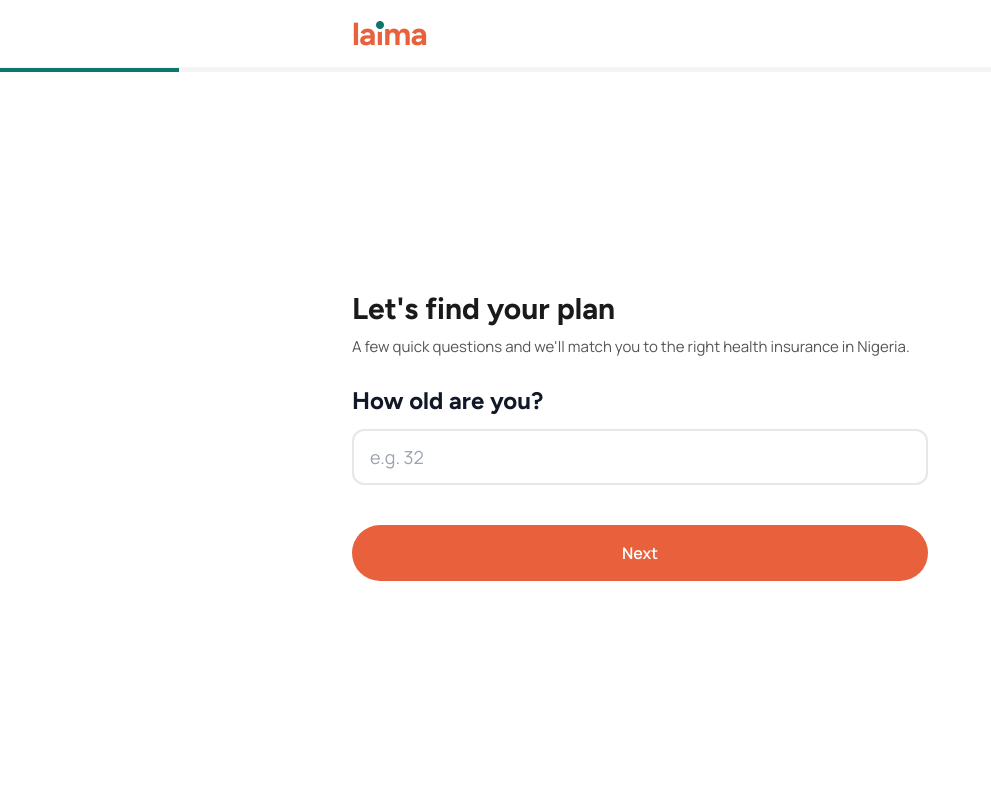
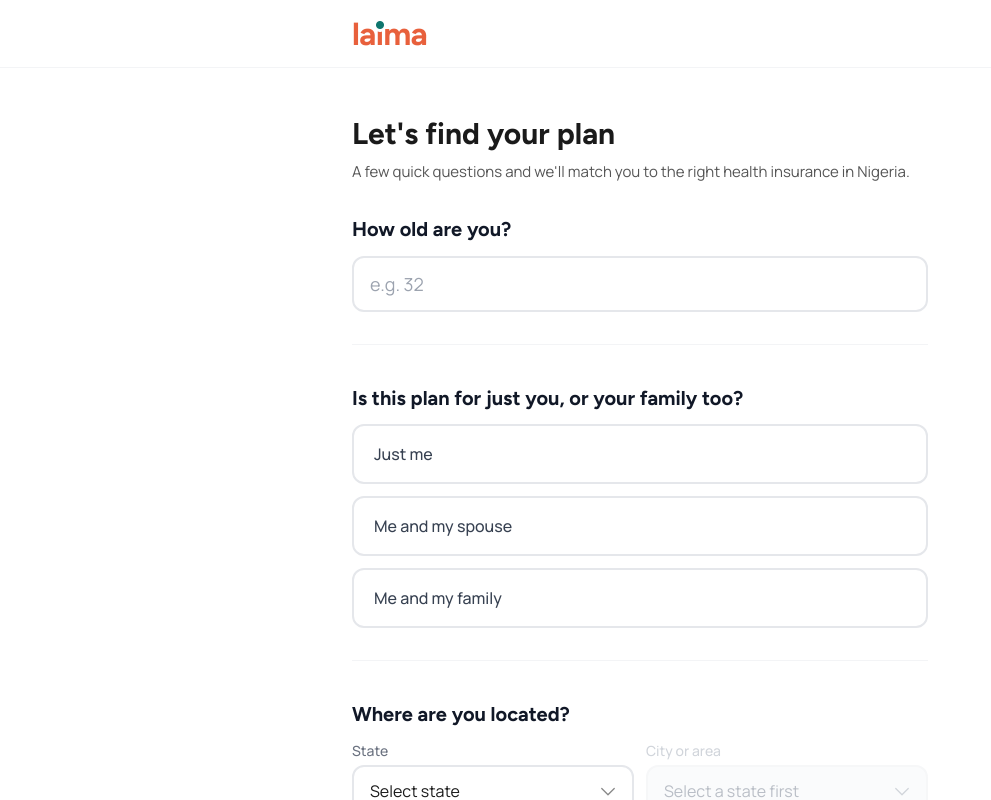
Before and after one commit to PhemmyJosh/health-insurance-navigator, a Next.js app: page /quiz in a window 1280 px wide. Shown: the top 800 px of the page, without its empty margins (0-991 px from the left). Built offline with nearby package versions, Linux system fonts and the light colour scheme.

Commit message:
refactor: replace multi-step quiz with single one-page form
Same 7 fields and validation rules, now submitted from one scrollable
page instead of a step-by-step wizard.

```diff
--- a/app/quiz/page.tsx
+++ b/app/quiz/page.tsx
@@ -16,19 +16,6 @@ const NIGERIAN_STATES = [
   "Osun", "Oyo", "Plateau", "Rivers", "Sokoto", "Taraba", "Yobe", "Zamfara",
 ];
 
-// Q1: Age | Q2: Coverage | Q3: Location (state+city) | Q4: Budget
-// Q5: Conditions | Q6: Hospital | Q7: Priority
-const CONTEXTUAL_MESSAGES = [
-  null,
-  { headline: "Let's find your plan", subtext: "A few quick questions and we'll match you to the right health insurance in Nigeria." },
-  { message: "Coverage needs change depending on who you're protecting." },
-  { message: "Your location helps us show only plans with hospitals near you." },
-  { message: "We'll only recommend plans that actually fit what you can spend." },
-  { message: "This helps us flag any exclusions or waiting periods that could affect you." },
-  { message: "If you have a trusted hospital, we'll make sure it's in the network." },
-  { message: "Last one. This tells us what matters most so we can weight your recommendation correctly." },
-];
-
 type Answers = {
   age: string;
   coverage: string;
@@ -41,11 +28,10 @@ type Answers = {
   priority: string;
 };
 
-const TOTAL_STEPS = 7;
+type FieldKey = "age" | "coverage" | "location" | "budget" | "conditions" | "priority";
 
 export default function QuizPage() {
   const router = useRouter();
-  const [step, setStep] = useState(1);
   const [answers, setAnswers] = useState<Answers>({
     age: "",
     coverage: "",
@@ -57,7 +43,8 @@ export default function QuizPage() {
     preferredHospital: "",
     priority: "",
   });
-  const [error, setError] = useState("");
+  const [invalidFields, setInvalidFields] = useState<Set<FieldKey>>(new Set());
+  const [formError, setFormError] = useState("");
 
   function update(field: Exclude<keyof Answers, "conditions">, value: string) {
     setAnswers((prev) => {
@@ -69,7 +56,6 @@ export default function QuizPage() {
       }
       return updated;
     });
-    setError("");
   }
 
   function toggleCondition(value: string) {
@@ -82,38 +68,31 @@ export default function QuizPage() {
       if (current.includes(value)) return { ...prev, conditions: without };
       return { ...prev, conditions: [...without, value] };
     });
-    setError("");
   }
 
-  function canAdvance(): boolean {
-    switch (step) {
-      case 1: return answers.age.trim() !== "" && Number(answers.age) > 0;
-      case 2: return answers.coverage !== "";
-      case 3:
-        if (answers.state === "") return false;
-        if (answers.coverage === "individual") return answers.city !== "";
-        return true;
-      case 4: return answers.budget !== "";
-      case 5: return answers.conditions.length > 0;
-      case 6: return true;
-      case 7: return answers.priority !== "";
-      default: return false;
-    }
+  function validate(): Set<FieldKey> {
+    const invalid = new Set<FieldKey>();
+    if (!(answers.age.trim() !== "" && Number(answers.age) > 0)) invalid.add("age");
+    if (answers.coverage === "") invalid.add("coverage");
+    const locationValid =
+      answers.state !== "" &&
+      (answers.coverage === "individual" ? answers.city !== "" : true);
+    if (!locationValid) invalid.add("location");
+    if (answers.budget === "") invalid.add("budget");
+    if (answers.conditions.length === 0) invalid.add("conditions");
+    if (answers.priority === "") invalid.add("priority");
+    return invalid;
   }
 
-  function handleNext() {
-    if (!canAdvance()) {
-      setError("Please answer this question to continue.");
+  function handleSubmit(e: React.FormEvent) {
+    e.preventDefault();
+    const invalid = validate();
+    setInvalidFields(invalid);
+    if (invalid.size > 0) {
+      setFormError("Please complete all required fields highlighted below.");
       return;
     }
-    setStep((s) => s + 1);
-  }
-
-  function handleSubmit() {
-    if (!canAdvance()) {
-      setError("Please answer this question to continue.");
-      return;
-    }
+    setFormError("");
     const submissionData = {
       ...answers,
       conditions: answers.conditions.join(", ") || "none",
@@ -122,8 +101,6 @@ export default function QuizPage() {
     sessionStorage.setItem("userAnswers", JSON.stringify(submissionData));
     router.push("/result");
   }
-
-  const progress = Math.round((step / TOTAL_STEPS) * 100);
 
   return (
     <main className="min-h-screen flex flex-col bg-white">
@@ -136,92 +113,25 @@ export default function QuizPage() {
         </div>
       </header>
 
-      {/* Progress bar */}
-      <div className="h-1 bg-gray-100">
-        <div
-          className="h-1 bg-[#0f766e] transition-all duration-500"
-          style={{ width: `${progress}%` }}
-        />
+      <section className="flex-1 flex justify-center px-6 py-12">
+        <div className="w-full max-w-xl">
+          <div className="space-y-2 mb-8">
+            <h1
+              className="text-3xl font-bold text-[#1a1a1a]"
+              style={{ fontFamily: "var(--font-figtree)" }}
+            >
+              Let&apos;s find your plan
+            </h1>
+            <p className="text-[15px] text-[#555] leading-relaxed">
+              A few quick questions and we&apos;ll match you to the right health insurance in Nigeria.
+            </p>
           </div>
 
-      {/* Question area */}
-      <section className="flex-1 flex flex-col items-center justify-center px-6 py-12">
-        <div className="w-full max-w-xl space-y-8">
-          <StepContent
-            step={step}
-            answers={answers}
-            update={update}
-            toggleCondition={toggleCondition}
-            error={error}
-          />
-
-          <div className="pt-2">
-            {step < TOTAL_STEPS ? (
-              <button
-                onClick={handleNext}
-                className="w-full bg-[#e8603c] hover:bg-[#d4501f] text-white font-semibold py-4 rounded-full transition-colors duration-200 active:scale-95"
+          <form onSubmit={handleSubmit} className="space-y-10" noValidate>
+            <FormField
+              label="How old are you?"
+              invalid={invalidFields.has("age")}
             >
-                Next
-              </button>
-            ) : (
-              <button
-                onClick={handleSubmit}
-                className="w-full bg-[#e8603c] hover:bg-[#d4501f] text-white font-semibold py-4 rounded-full transition-colors duration-200 active:scale-95"
-              >
-                Get My Recommendation
-              </button>
-            )}
-          </div>
-
-          {step > 1 && (
-            <button
-              onClick={() => { setStep((s) => s - 1); setError(""); }}
-              className="w-full text-center text-sm text-gray-400 hover:text-gray-600 transition-colors"
-            >
-              ← Back
-            </button>
-          )}
-        </div>
-      </section>
-    </main>
-  );
-}
-
-function StepContent({
-  step,
-  answers,
-  update,
-  toggleCondition,
-  error,
-}: {
-  step: number;
-  answers: Answers;
-  update: (field: Exclude<keyof Answers, "conditions">, value: string) => void;
-  toggleCondition: (value: string) => void;
-  error: string;
-}) {
-  const ctx = CONTEXTUAL_MESSAGES[step];
-
-  return (
-    <div className="space-y-6">
-      {ctx && (
-        <div className="space-y-2">
-          {"headline" in ctx ? (
-            <>
-              <h1 className="text-3xl font-bold text-[#1a1a1a]" style={{ fontFamily: "var(--font-figtree)" }}>
-                {ctx.headline}
-              </h1>
-              <p className="text-[15px] text-[#555] leading-relaxed">{ctx.subtext}</p>
-            </>
-          ) : (
-            <p className="text-[15px] font-medium text-[#1a1a1a]">{ctx.message}</p>
-          )}
-        </div>
-      )}
-
-      {/* Q1 — Age */}
-      {step === 1 && (
-        <Question label="How old are you?">
               <input
                 type="number"
                 min={1}
@@ -231,12 +141,12 @@ function StepContent({
                 placeholder="e.g. 32"
                 className="w-full border-2 border-gray-200 focus:border-[#e8603c] rounded-xl px-4 py-3 text-lg outline-none transition-colors"
               />
-        </Question>
-      )}
+            </FormField>
 
-      {/* Q2 — Coverage */}
-      {step === 2 && (
-        <Question label="Is this plan for just you, or your family too?">
+            <FormField
+              label="Is this plan for just you, or your family too?"
+              invalid={invalidFields.has("coverage")}
+            >
               <OptionGroup
                 options={[
                   { value: "individual", label: "Just me" },
@@ -246,12 +156,12 @@ function StepContent({
                 selected={answers.coverage}
                 onSelect={(v) => update("coverage", v)}
               />
-        </Question>
-      )}
+            </FormField>
 
-      {/* Q3 — Location: state + city */}
-      {step === 3 && (
-        <Question label="Where are you located?">
+            <FormField
+              label="Where are you located?"
+              invalid={invalidFields.has("location")}
+            >
               <div className="grid grid-cols-1 sm:grid-cols-2 gap-3">
                 {/* State */}
                 <div className="flex flex-col gap-1">
@@ -313,12 +223,12 @@ function StepContent({
                   Skip the city if your family is in a different location. State is still required.
                 </p>
               )}
-        </Question>
-      )}
+            </FormField>
 
-      {/* Q4 — Budget */}
-      {step === 4 && (
-        <Question label="What is your monthly budget for health insurance?">
+            <FormField
+              label="What is your monthly budget for health insurance?"
+              invalid={invalidFields.has("budget")}
+            >
               <OptionGroup
                 options={[
                   { value: "under_5k", label: "Under ₦5,000" },
@@ -329,13 +239,13 @@ function StepContent({
                 selected={answers.budget}
                 onSelect={(v) => update("budget", v)}
               />
-        </Question>
-      )}
+            </FormField>
 
-      {/* Q5 — Conditions (tile grid, multi-select) */}
-      {step === 5 && (
-        <Question label="Do you have any existing health conditions?">
-          <p className="text-sm text-gray-400 -mt-1">Select all that apply.</p>
+            <FormField
+              label="Do you have any existing health conditions?"
+              hint="Select all that apply."
+              invalid={invalidFields.has("conditions")}
+            >
               <MultiOptionGroup
                 options={[
                   { value: "none", label: "None" },
@@ -361,12 +271,9 @@ function StepContent({
                   className="mt-3 w-full border-2 border-gray-200 focus:border-[#e8603c] rounded-xl px-4 py-3 outline-none transition-colors"
                 />
               )}
-        </Question>
-      )}
+            </FormField>
 
-      {/* Q6 — Hospital autocomplete */}
-      {step === 6 && (
-        <Question
+            <FormField
               label="Is there a specific hospital you would prefer to use?"
               hint="Optional — leave blank if you have no preference."
             >
@@ -376,12 +283,12 @@ function StepContent({
                 value={answers.preferredHospital}
                 onChange={(v) => update("preferredHospital", v)}
               />
-        </Question>
-      )}
+            </FormField>
 
-      {/* Q7 — Priority */}
-      {step === 7 && (
-        <Question label="What matters most to you in a health plan?">
+            <FormField
+              label="What matters most to you in a health plan?"
+              invalid={invalidFields.has("priority")}
+            >
               <OptionGroup
                 options={[
                   { value: "routine", label: "Routine visits and checkups" },
@@ -392,22 +299,42 @@ function StepContent({
                 selected={answers.priority}
                 onSelect={(v) => update("priority", v)}
               />
-        </Question>
+            </FormField>
+
+            <div className="pt-2 space-y-3">
+              {formError && (
+                <p className="text-red-500 text-sm text-center">{formError}</p>
               )}
-
-      {error && <p className="text-red-500 text-sm text-center">{error}</p>}
+              <button
+                type="submit"
+                className="w-full bg-[#e8603c] hover:bg-[#d4501f] text-white font-semibold py-4 rounded-full transition-colors duration-200 active:scale-95"
+              >
+                Get My Recommendation
+              </button>
             </div>
+          </form>
+        </div>
+      </section>
+    </main>
   );
 }
 
-function Question({ label, hint, children }: { label: string; hint?: string; children: React.ReactNode }) {
+function FormField({
+  label, hint, invalid, children,
+}: {
+  label: string;
+  hint?: string;
+  invalid?: boolean;
+  children: React.ReactNode;
+}) {
   return (
-    <div className="space-y-3">
-      <h2 className="text-2xl font-bold text-gray-900 leading-snug" style={{ fontFamily: "var(--font-figtree)" }}>
+    <div className={`space-y-3 pb-8 border-b border-gray-100 last:border-b-0 last:pb-0 ${invalid ? "rounded-xl -mx-4 px-4 border border-red-200 bg-red-50/40 py-4" : ""}`}>
+      <h2 className="text-xl font-bold text-gray-900 leading-snug" style={{ fontFamily: "var(--font-figtree)" }}>
         {label}
       </h2>
       {hint && <p className="text-sm text-gray-400">{hint}</p>}
       {children}
+      {invalid && <p className="text-red-500 text-sm">This field is required.</p>}
     </div>
   );
 }
@@ -424,6 +351,7 @@ function OptionGroup({
       {options.map(({ value, label }) => (
         <button
           key={value}
+          type="button"
           onClick={() => onSelect(value)}
           className={`w-full text-left px-5 py-4 rounded-xl border-2 font-medium transition-all duration-150 ${
             selected === value
@@ -461,13 +389,13 @@ function MultiOptionGroup({
     <div className="flex flex-col gap-2">
       <div className="grid grid-cols-3 gap-2">
         {mainOptions.map(({ value, label }) => (
-          <button key={value} onClick={() => onToggle(value)} className={tileClass(selected.includes(value))}>
+          <button key={value} type="button" onClick={() => onToggle(value)} className={tileClass(selected.includes(value))}>
             {label}
           </button>
         ))}
       </div>
       {otherOption && (
-        <button onClick={() => onToggle("other")} className={`w-full ${tileClass(selected.includes("other"))}`}>
+        <button type="button" onClick={() => onToggle("other")} className={`w-full ${tileClass(selected.includes("other"))}`}>
           {otherOption.label}
         </button>
       )}
@@ -537,7 +465,6 @@ function HospitalSearch({
           onChange={(e) => { setManualText(e.target.value); onChange(e.target.value); }}
           placeholder="Type your hospital name..."
           className="w-full border-2 border-gray-200 focus:border-[#e8603c] rounded-xl px-4 py-3 text-lg outline-none transition-colors"
-          autoFocus
         />
         <button
           type="button"
```
Lines whose indentation alone changed are shown as unchanged.
